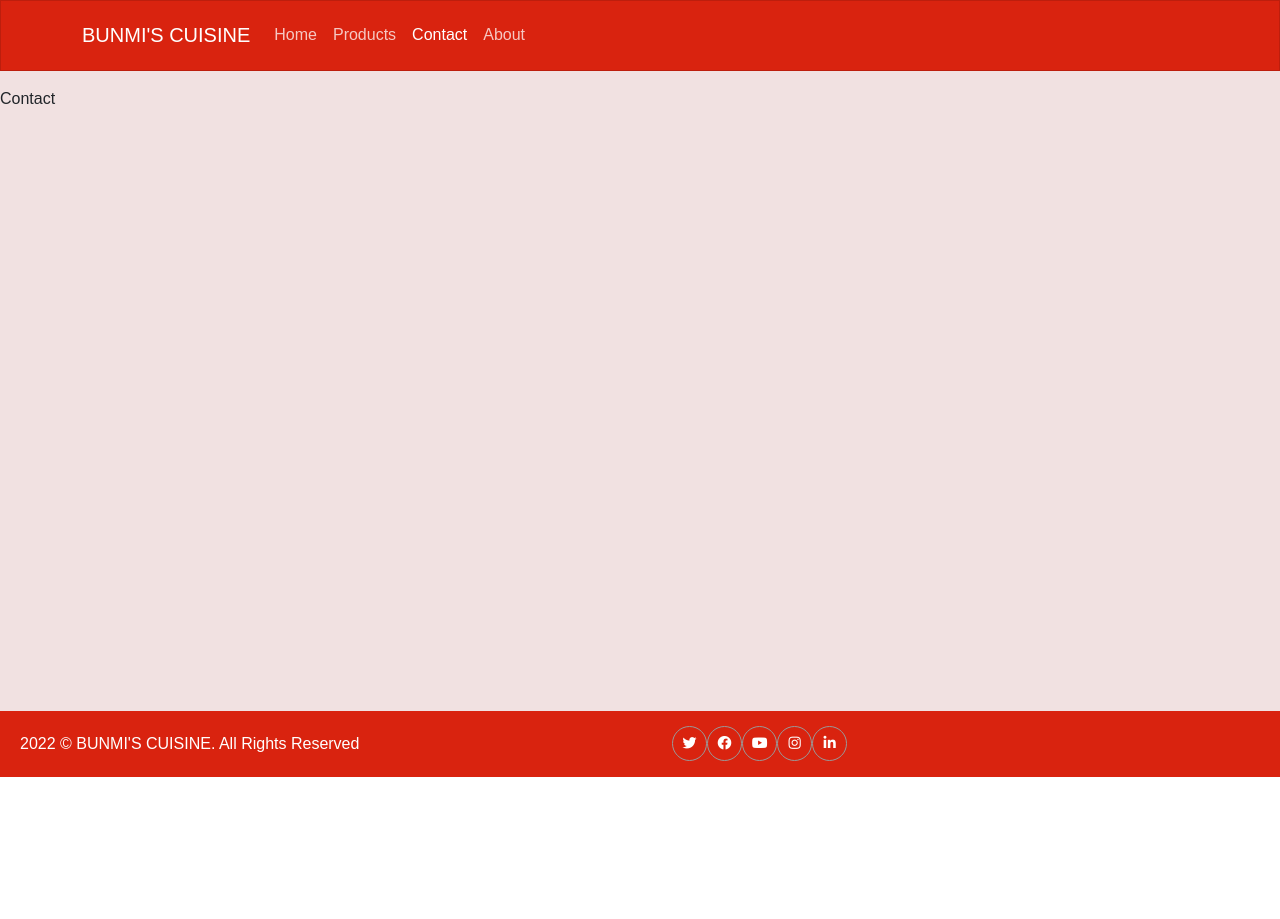
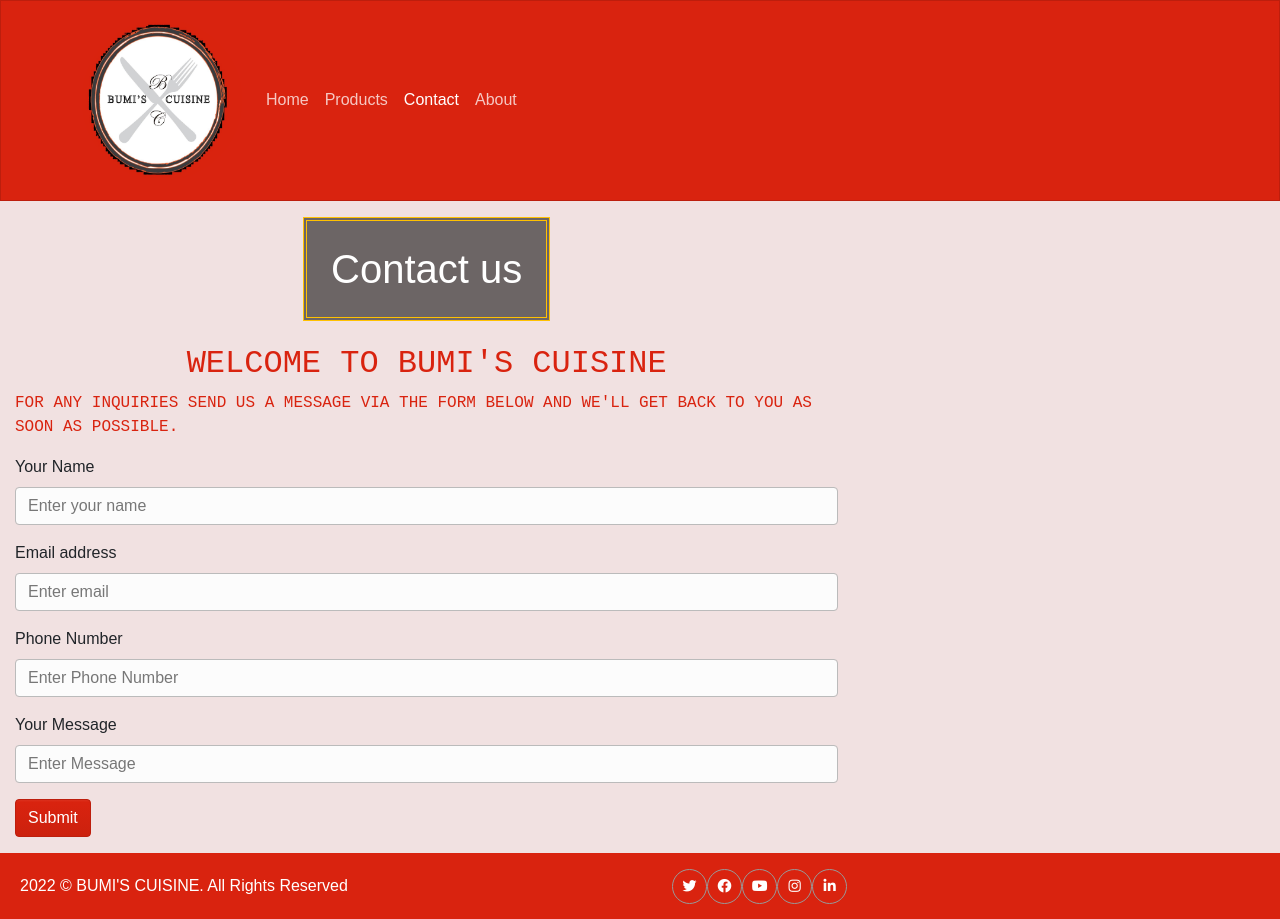
Before and after one commit to vikovic18/Restaurant-website, a React (Create React App) app: page /contact in a window 1280 px wide. Before the commit the page ends 800 px from the top, so only its background shows below. Built offline with nearby package versions, Linux system fonts and the light colour scheme.

Commit message:
lastprojectcommit

```diff
--- a/src/components/About/About.js
+++ b/src/components/About/About.js
@@ -4,13 +4,15 @@
 // let pictures = "images/ewedu.jpg"
 function About() {
   return (
-    <div className='new'>
+    <div className='new' >
      <div className="main1">
           <div className='aboutBtn'>
               <h1>About Us</h1>
 
                 <div className='aboutTest'>
-                    <p>Serving up a simply straightforward (and straight-up savory) menu of Northern Italian classics like risotto, fresh pastas, crostini, antipasti, and verdure, an extensive wine list highlighting the best biodynamic and organic wines from Italy, and world class cocktails from the bar, The Tailor’s Son is a love letter to Italy woven from a different cloth.  </p>
+                    <p>Serving up simple straightforward, lovely, tasty Nigerian dishes.
+
+                    </p>
                 </div>
          </div>
       </div>
--- a/src/components/About/about.css
+++ b/src/components/About/about.css
@@ -37,3 +37,36 @@
     font-size: 20px;
     font-weight: bolder;
 }
+
+@media screen and (min-width: 600px) {
+        .aboutTest {
+      font-size:20px;
+      padding-top: 1rem;
+    }
+  }
+  @media screen and (max-width: 900px){
+    .aboutTest{
+        font-size: 17px;
+        padding-top: 2rem;
+
+      }
+      .main1{
+          height: 30rem;
+      }
+      .aboutBtn{
+          padding-top: 7rem;
+      }
+  }
+
+  @media screen and (max-width: 600px) {
+    .aboutTest{
+      font-size: 17px;
+
+    }
+    .main1{
+        height: 30rem;
+    }
+    .aboutBtn{
+        padding-top: 5rem;
+    }
+  }
--- a/src/components/Contact/Contact.js
+++ b/src/components/Contact/Contact.js
@@ -1,8 +1,47 @@
-
+import React from 'react'
+import './contact.css'
+import { Form, Button } from 'react-bootstrap';
 
 function Contact() {
   return (
-    <div>Contact</div>
+    <div className='contact col-lg-8 col-md-8 col-sm-12'>
+      <div className='hero '>
+        <h1 className='head-text'>Contact us</h1>
+      <h2 className='text'>welcome to Bumi's Cuisine</h2>
+      <p className='p'>For any inquiries send us a message via the form below and we'll get back to you as soon as possible.</p>
+      </div>
+
+      <Form>
+  <Form.Group className="mb-3" controlId="formBasicEmail">
+    <Form.Label>Your Name</Form.Label>
+    <Form.Control type="text" placeholder="Enter your name" />
+
+  </Form.Group>
+
+  <Form.Group className="mb-3" controlId="formBasicEmail">
+    <Form.Label>Email address</Form.Label>
+    <Form.Control type="email" placeholder="Enter email" />
+  </Form.Group>
+
+  <Form.Group className="mb-3" controlId="formBasicTelephone">
+    <Form.Label>Phone Number</Form.Label>
+    <Form.Control type="tel" placeholder="Enter Phone Number" />
+  </Form.Group>
+
+  <Form.Group className="mb-3 " controlId="formBasicText">
+    <Form.Label>Your Message</Form.Label>
+    <Form.Control type="lg" placeholder="Enter Message" />
+  </Form.Group>
+
+
+  <Button variant="primary" type="submit">
+    Submit
+  </Button>
+</Form>
+
+
+      </div>
+
   )
 }
 
--- a/src/components/Contact/contact.css
+++ b/src/components/Contact/contact.css
@@ -0,0 +1,37 @@
+
+
+
+input {
+    height: 3rem;
+    width: 20rem;
+    background-color: transparent;
+}
+
+.submit {
+    width: 12rem;
+    height: 40px;
+    background-color: royalblue;
+}
+
+.head-text {
+    font-size: 2.5rem;
+
+}
+.text {
+    text-align: center;
+    justify-content: center;
+    font-weight: 500;
+    margin-top: 1.5rem;
+
+    font-family: monospace;
+    text-transform: uppercase;
+    color: #D9230F;
+}
+
+.p {
+    font-weight: 500;
+
+    font-family: monospace;
+    text-transform: uppercase;
+    color: #D9230F;
+}
--- a/src/components/Footer/Footer.js
+++ b/src/components/Footer/Footer.js
@@ -1,7 +1,7 @@
 import React from 'react'
 import 'font-awesome/css/font-awesome.min.css';
 import './footer.css'
-import { LinkContainer } from 'react-router-bootstrap';
+import { Link } from 'react-router-dom';
 
 function Footer() {
     return (
@@ -11,18 +11,18 @@
                 <div className="row align-items-center">
                     <div className="col-md-6">
                         <div className="copy-text">
-                            <p> 2022 &copy; <a href="/">BUNMI'S CUISINE</a>. All Rights Reserved</p>
+                            <p> 2022 &copy; <Link to="/">BUMI'S CUISINE</Link>. All Rights Reserved</p>
                         </div>
                     </div>
 
                     <div class="col-md-6 col-lg-3">
                         <div class="footer-about">
                             <div className="footer-social">
-                            <a href=""><i className="fab fa-twitter"></i></a>
-                            <a href=""><i className="fab fa-facebook-f"></i></a>
-                            <a href=""><i className="fab fa-youtube"></i></a>
-                            <a href=""><i className="fab fa-instagram"></i></a>
-                            <a href=""><i className="fab fa-linkedin-in"></i></a>
+                                <Link to="/contact"><i className="fab fa-twitter"></i></Link>
+                                <Link to="/contact"><i className="fab fa-facebook-f"></i></Link>
+                                <Link to="/contact"><i className="fab fa-youtube"></i></Link>
+                                <Link to="/contact"><i className="fab fa-instagram"></i></Link>
+                                <Link to="/contact"><i className="fab fa-linkedin-in"></i></Link>
                             </div>
                         </div>
                     </div>
--- a/src/components/HomePage/Homepage.js
+++ b/src/components/HomePage/Homepage.js
@@ -1,13 +1,19 @@
 import './homepage.css'
 import './bootstrap.min.css'
+import { Link } from 'react-router-dom';
+import { Button } from 'react-bootstrap';
 
 function Homepage() {
   return (
     <div className="container-fluid intro padding">
       <div className="col-lg-8 col-md-8 col-sm-12">
-        <h1>BUNMI'S <br />CUISINE</h1>
+        <h1>BUMI'S <br />CUISINE</h1>
         <p>Welcome!</p>
         <p>Lorem ipsum dolor sit amet, consectetur adipiscing elit, sed do eiusmod tempor incididunt ut labore et dolore magna aliqua.</p>
+        <Link to="/products">
+        <Button className='m-5'size='lg'>ORDER NOW
+          </Button>
+        </Link>
       </div>
     </div>
   )
--- a/src/components/HomePage/homepage.css
+++ b/src/components/HomePage/homepage.css
@@ -18,7 +18,7 @@
   justify-content: center;
   font-weight: bold;
   font-style: normal;
-  font-size: 5rem;
+  font-size: 3rem;
   color: #999;
   padding: 1rem 2rem 0 3rem;
 }
@@ -26,8 +26,12 @@
 .intro p {
   font-style: normal;
   font-weight: 600;
-  font-size: 30px;
+  font-size: 20px;
   line-height: 145%;
   color: #f9faf9;
   padding: 0rem 1rem 0 3rem;
 }
+
+.sbutton {
+  padding: 0rem 1rem 0 3rem;
+}
--- a/src/components/Navbar/Navbar.js
+++ b/src/components/Navbar/Navbar.js
@@ -6,12 +6,23 @@
 
 
 function Navbarh() {
+
+
+
   return (
     <header className="navh">
       <Navbar bg="primary" variant='dark' expand="lg" collapseOnSelect>
         <Container>
           <LinkContainer to='/'>
-          <Navbar.Brand>BUNMI'S CUISINE</Navbar.Brand>
+          <Navbar.Brand>
+        <img
+        src="/images/bunmi2.jpg"
+        width="160"
+        height="160"
+        className="rounded-circle align-top"
+        alt=""
+        />
+        </Navbar.Brand>
           </LinkContainer>
           <Navbar.Toggle aria-controls="responsive-navbar-nav" />
           <Navbar.Collapse id="responsive-navbar-nav">
--- a/src/components/Products/Products.js
+++ b/src/components/Products/Products.js
@@ -1,10 +1,15 @@
 import products from './productsData'
 import './products.css';
-import { Row, Col, Card } from 'react-bootstrap'
+import { Row, Col, Card, Button } from 'react-bootstrap'
+import { Link } from 'react-router-dom';
 
 function Products() {
   return (
     <div className='container'>
+      <Link to="/">
+          <Button className='' size='sm'>GO BACK
+          </Button>
+        </Link>
       <h2 className='mt-3 menu'>MENU</h2>
             <Row>
               {products.map(product => (
--- a/src/index.css
+++ b/src/index.css
@@ -1,4 +1,14 @@
 main {
   min-height: 80vh;
   background-color: #f1e1e1;
+
 }
+
+body
+{
+    width: 100%;
+    height: 100%;
+    margin: 0px;
+    padding: 0px;
+    overflow-x: hidden;
+}
```
Also changed, not shown: public/images/bunmi2.jpg (added), 1 other file (tests, documents, lock files or other folders). Lines whose indentation alone changed are shown as unchanged.
